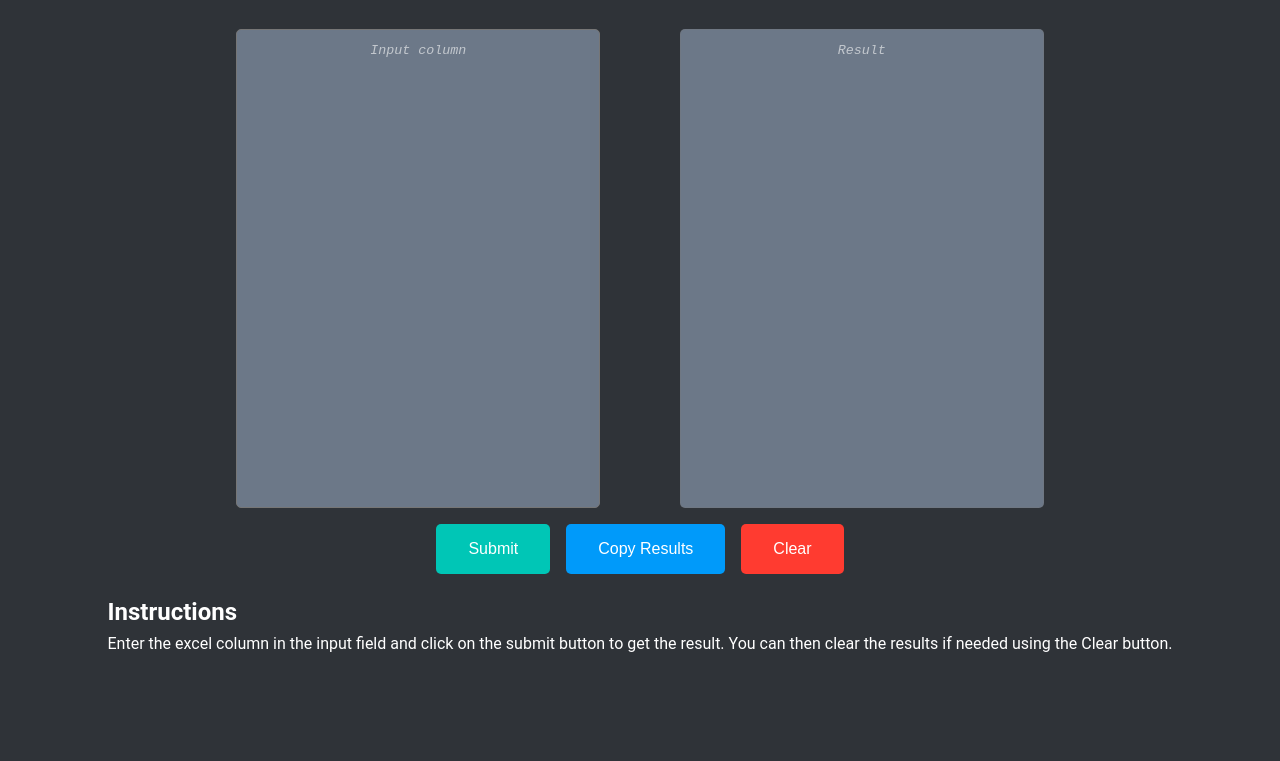
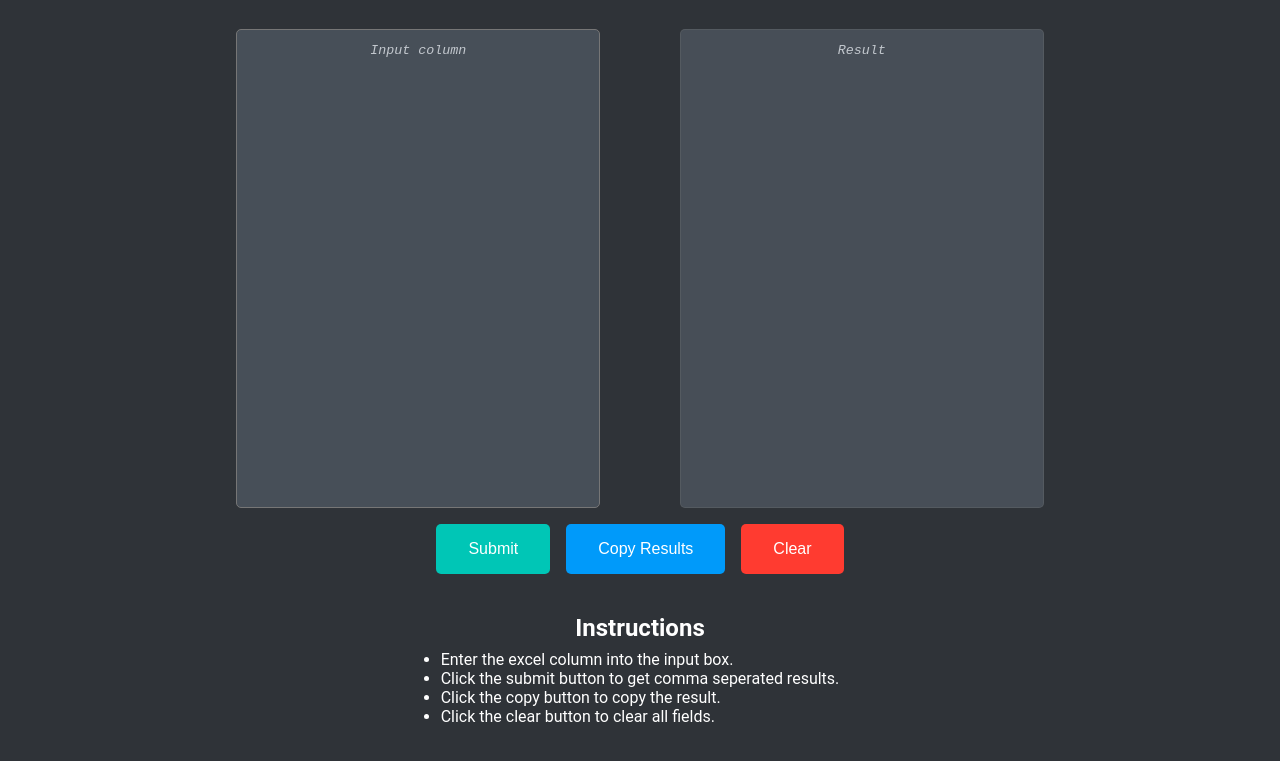
Before and after one commit to Vkscoma/comma-sperator-tool, a plain HTML site: page index.html in a window 1280 px wide. Shown: the part 57-818 px from the top of the page. Drawn offline with Linux system fonts and the light colour scheme.

Commit message:
final touches

```diff
--- a/index.html
+++ b/index.html
@@ -28,8 +28,12 @@
 
         <section class="instructions--container">
             <h2>Instructions</h2>
-            <p>Enter the excel column in the input field and click on the submit button to get the result.
-                You can then clear the results if needed using the Clear button.</p>
+            <ol class="instructions--list">
+                <li>Enter the excel column into the input box.</li>
+                <li>Click the submit button to get comma seperated results.</li>
+                <li>Click the copy button to copy the result.</li>
+                <li>Click the clear button to clear all fields.</li>
+            </ol>
         </section>
     </main>
     <script src="./index.js"></script>
--- a/style.css
+++ b/style.css
@@ -31,7 +31,7 @@ textarea {
   resize: none;
   outline: none;
   transition: all 250ms ease-in-out;
-  background-color: #6c7888;
+  background-color: rgba(108, 120, 136, 0.4);
 }
 
 textarea:focus {
@@ -86,10 +86,18 @@ button#clear:hover {
 .instructions--container {
   display: grid;
   place-content: center;
-  text-align: left;
   margin-top: 1.5em;
+  padding: 1em;
+  margin-bottom: 1em;
 }
 
-.instructions--container p {
-  margin-top: 0.5em;
+.instructions--container h2 {
+  text-align: center;
+  font-size: 1.5em;
 }
+
+.instructions--list {
+  list-style-type: disc;
+  padding: 0 1em;
+  margin: 0.5em 0;
+}
```
Also changed, not shown: instructions.html (added).
